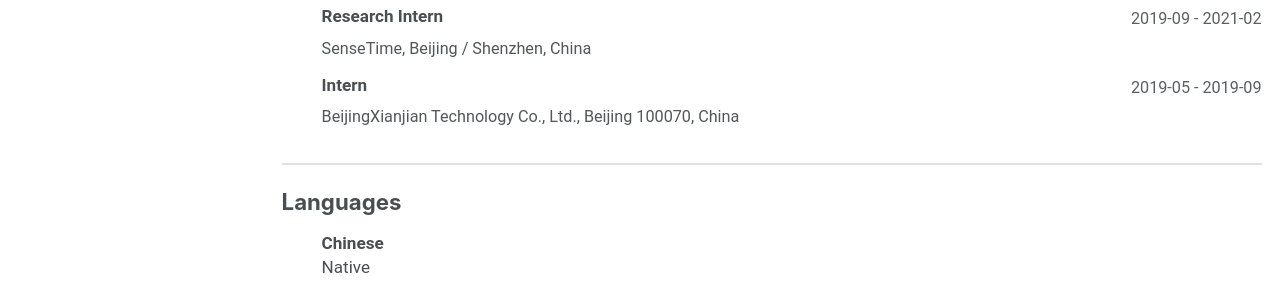
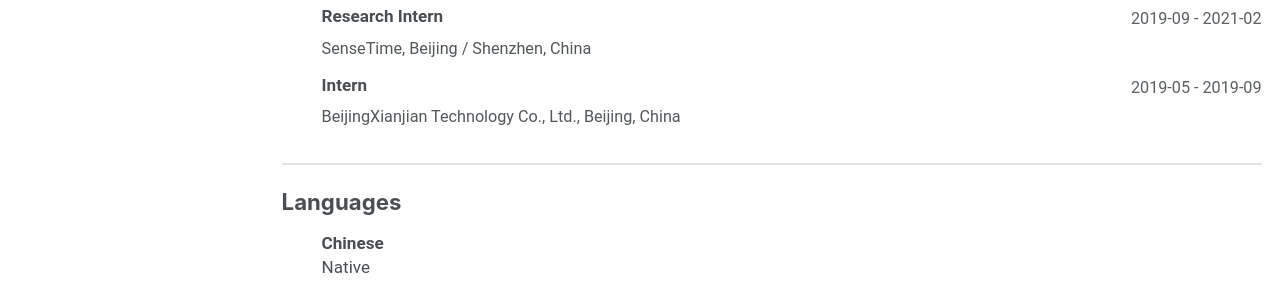
Before and after one commit to WenjiaWang0312/WenjiaWang0312.github.io, a Jekyll site: the page built from _pages/cv-json.md, in a window 1280 px wide and 900 px high, scrolled down 512 px. Shown: the part 321-617 px from the top of the window. Built offline with Jekyll 4.4.1, drawn with Linux system fonts in a browser that asks for light colours; a script bundle is joined from its source files by our own code; library files that are not in the unit come from our copies.

Commit message:
Normalize Beijing internship location

```diff
--- a/_data/cv.json
+++ b/_data/cv.json
@@ -90,7 +90,7 @@
       "position": "Intern",
       "startDate": "2019-05",
       "endDate": "2019-09",
-      "location": "Beijing 100070, China",
+      "location": "Beijing, China",
       "summary": "",
       "highlights": []
     }
```
